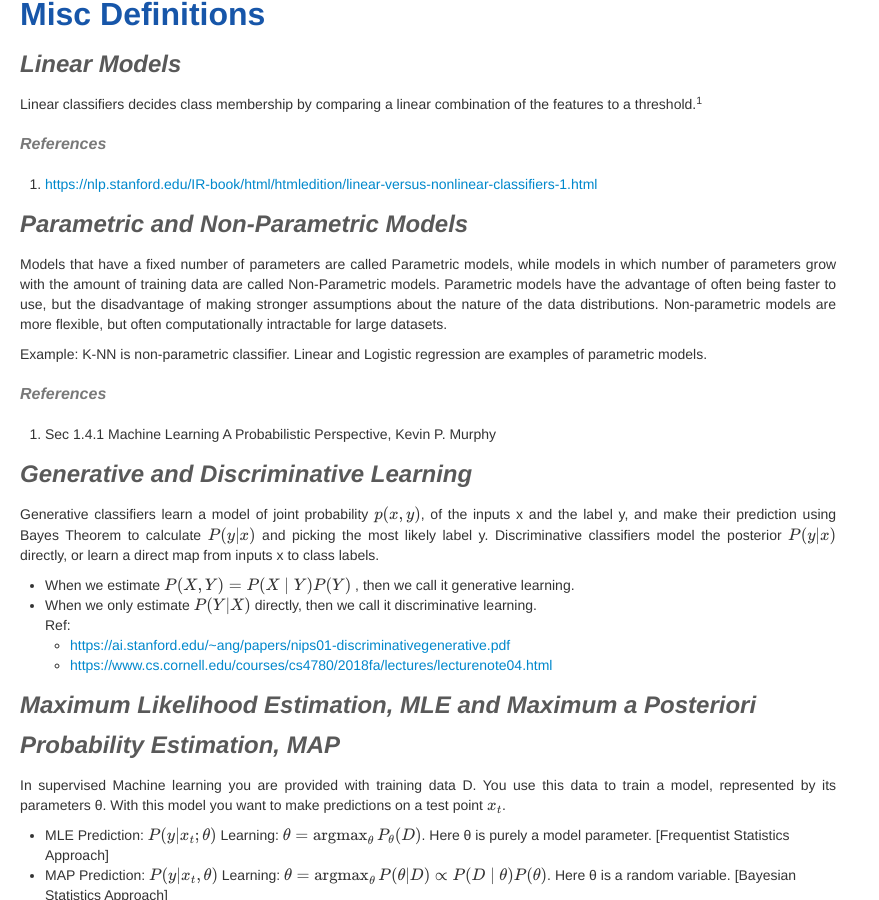
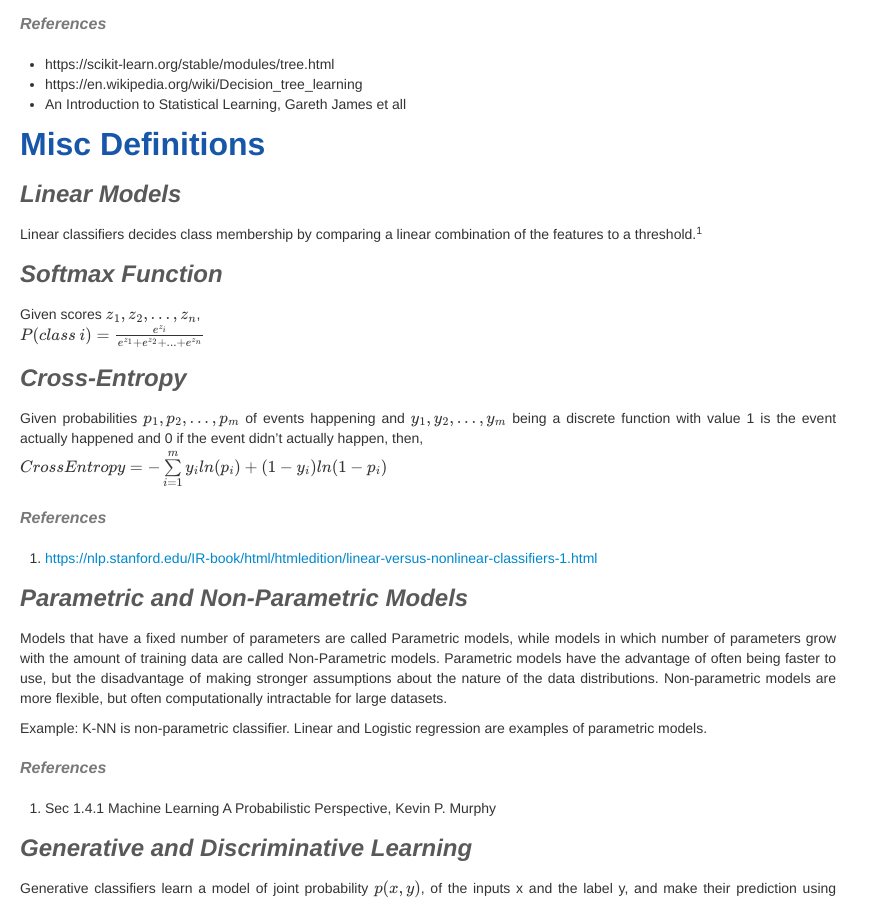
Before and after one commit to anuragkapur/anuragkapur.github.io, a Jekyll site: the page built from blog/engineering/_posts/2020-04-25-machine-learning-reference-guide.md, in a window 1280 px wide and 900 px high, scrolled down 6893 px. Shown: the whole window, without its empty margins (0-879 px from the left). Built offline with Jekyll 4.4.1, drawn with Linux system fonts in a browser that asks for light colours; formulas are drawn with MathJax 3; comment, search, counter and statistics services are not loaded; some of the changed text lies outside the part shown.

Commit message:
Document softmax and cross-entropy definitions

````diff
--- a/blog/engineering/_posts/2020-04-25-machine-learning-reference-guide.md
+++ b/blog/engineering/_posts/2020-04-25-machine-learning-reference-guide.md
@@ -128,6 +128,11 @@ from sklearn.metrics import fbeta_score
 
 fbeta_score(y_test, y_pred, beta=0.5)
 ```
+
+# General Concepts
+
+## Gradient Descent
+* For gradient descent to be usable, the error function must be differentiable and continuous.
 
 # Supervised Learning
 
@@ -329,6 +334,19 @@ approaches and are typically used in an ensemble.
 ## Linear Models
 Linear classifiers decides class membership by comparing a linear combination of the features to a threshold.<sup>1</sup>
 
+## Softmax Function
+Given scores $$z_1, z_2, ..., z_n$$,
+$$
+ P(class \: i) = \frac{e^{z_i}}{e^{z_1} + e^{z_2} + ... + e^{z_n}}
+$$
+
+## Cross-Entropy
+Given probabilities $$ p_1, p_2, ..., p_m $$ of events happening and $$ y_1, y_2, ..., y_m $$ being a discrete function
+with value 1 is the event actually happened and 0 if the event didn't actually happen, then,
+$$
+  CrossEntropy = - \sum\limits_{i=1}^m y_iln(p_i) + (1-y_i)ln(1-p_i)
+$$
+
 ### References
 1. [https://nlp.stanford.edu/IR-book/html/htmledition/linear-versus-nonlinear-classifiers-1.html](https://nlp.stanford.edu/IR-book/html/htmledition/linear-versus-nonlinear-classifiers-1.html)
 
````
